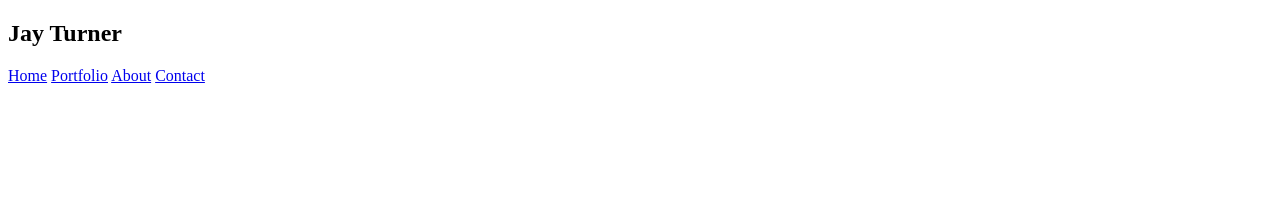
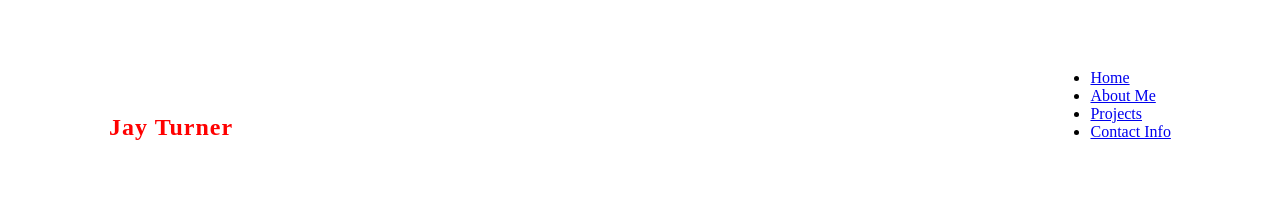
Before and after one commit to turnerj513/turnerj513.github.io, a plain HTML site: page index.html in a window 1280 px wide. Drawn offline with Linux system fonts and the light colour scheme.

Commit message:
header changes

```diff
--- a/assets/css/style.css
+++ b/assets/css/style.css
@@ -0,0 +1,14 @@
+nav{
+    display: flex;
+    align-items: center;
+    justify-content: space-between;
+    padding-top: 45px;
+    padding-right: 8%;
+    padding-left: 8%;
+}
+.myname{
+    color: red;
+    font: size 35px;
+    letter-spacing: 1px;
+    cursor: pointer;
+}
--- a/index.html
+++ b/index.html
@@ -8,13 +8,19 @@
   </head>
   <body>
     <header>
-      <h2 class="My name">Jay Turner</h2>
-      <nav class="nav-link">
-        <a href="#">Home</a>
-        <a href="#">Portfolio</a>
-        <a href="#">About</a>
-        <a href="#">Contact</a>
-      </nav>
+        <div class="hero">
+            <nav>
+            <h2 class="myname">Jay Turner</h2>
+            <ul>
+                <li><a href="#">Home</a></li>
+                <li><a href="#">About Me</a></li>
+                <li><a href="#">Projects</a></li>
+                <li><a href="#">Contact Info</a></li>
+            <ul>
+                <nav>
+              </div>
+
+
     </header>
   </body>
 </html>
```
